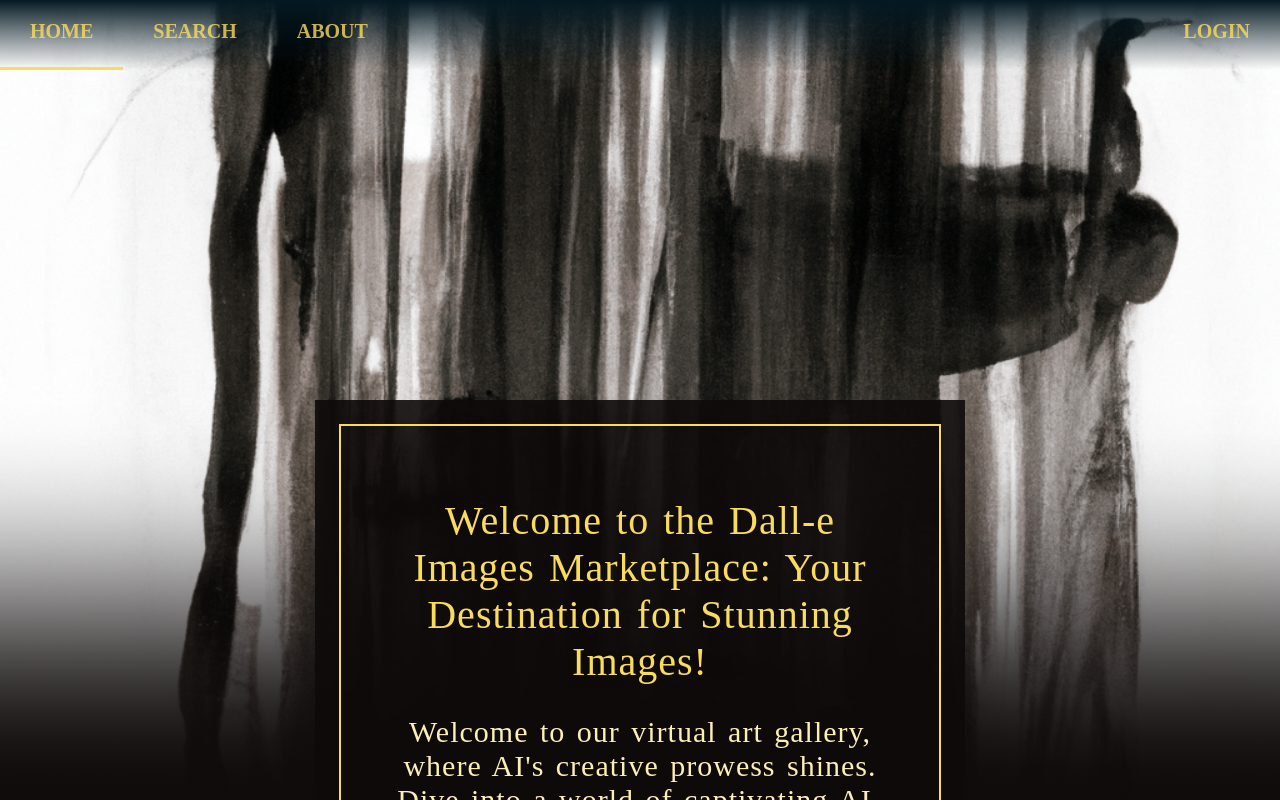
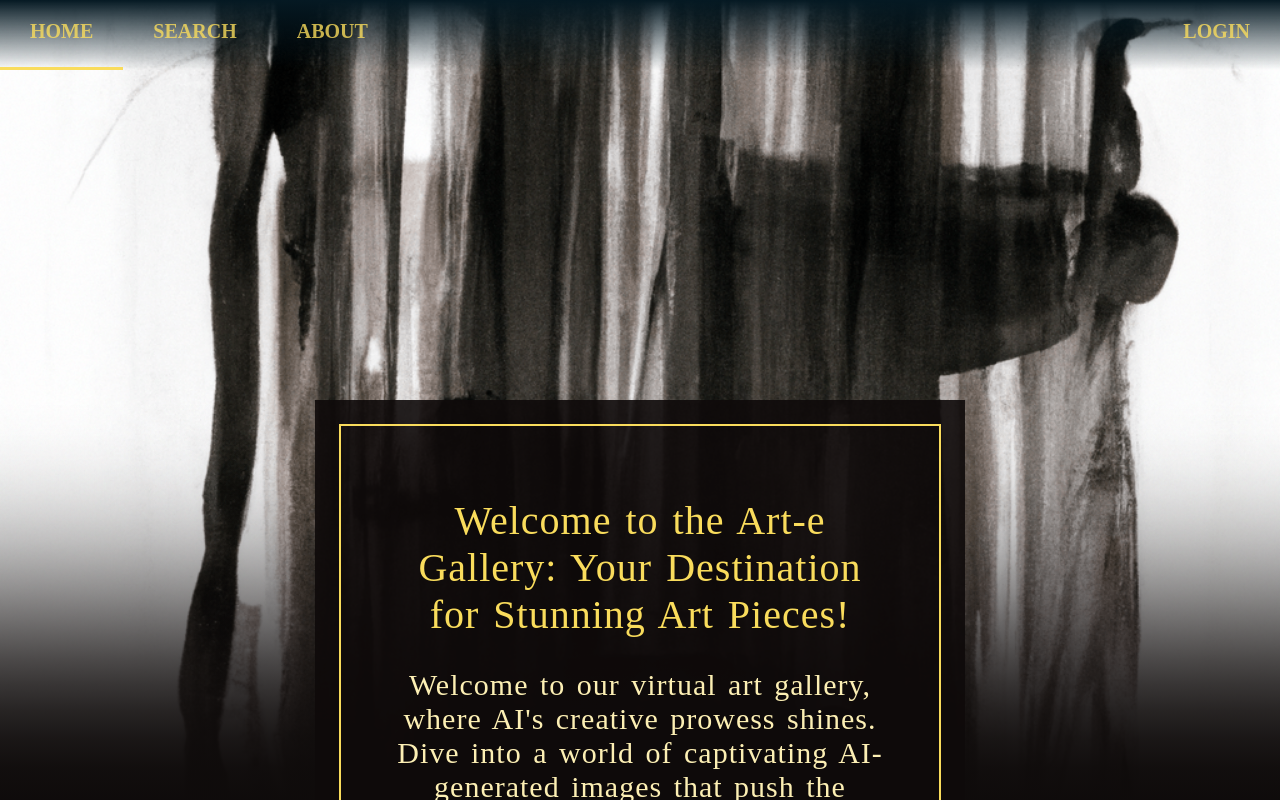
Before and after one commit to mironovisa/VirtualEstateCardsMarketplace, a React (Create React App) app in the folder frontend/: page / in a window 1280 px wide. Shown: the top 800 px of the page. Built offline with nearby package versions, Linux system fonts and the light colour scheme; a web font is replaced by a local one.

Commit message:
logo + name done

```diff
--- a/frontend/public/index.html
+++ b/frontend/public/index.html
@@ -2,21 +2,21 @@
 <html lang="en">
   <head>
     <meta charset="utf-8" />
-    <link rel="icon" href="%PUBLIC_URL%/favicon.ico" />
+    <link rel="icon" href="./logo.png" />
     <meta name="viewport" content="width=device-width, initial-scale=1" />
     <meta name="theme-color" content="#000000" />
     <meta
       name="description"
       content="Web site created using create-react-app"
     />
-    <link rel="apple-touch-icon" href="%PUBLIC_URL%/logo192.png" />
+    <link rel="apple-touch-icon" href="./logo.png" />
     <link rel="stylesheet" href="https://cdnjs.cloudflare.com/ajax/libs/font-awesome/5.15.3/css/all.min.css" />
     <link rel="manifest" href="%PUBLIC_URL%/manifest.json" />
     <link rel="preconnect" href="https://fonts.googleapis.com">
     <link rel="preconnect" href="https://fonts.gstatic.com" crossorigin>
     <link href="https://fonts.googleapis.com/css2?family=Castoro+Titling&family=Comfortaa&family=Forum&display=swap" rel="stylesheet">
 
-    <title>NFT SITE</title>
+    <title>Art-e Gallery</title>
   </head>
   <body>
     <noscript>You need to enable JavaScript to run this app.</noscript>
--- a/frontend/src/CompStyles/FormStyle.css
+++ b/frontend/src/CompStyles/FormStyle.css
@@ -103,6 +103,7 @@
 
 
 
+
 @media (max-width: 1050px) and (min-width: 700px) {
     .modal-container{
         max-width:450px;
--- a/frontend/src/Views/LandingView/Intro.jsx
+++ b/frontend/src/Views/LandingView/Intro.jsx
@@ -5,7 +5,7 @@
   return (
     <div className="intro-container">
         <span className='intro-title'>
-        Welcome to the Dall-e Images Marketplace: Your Destination for Stunning Images!
+        Welcome to the Art-e Gallery: Your Destination for Stunning Art Pieces!
         </span>
         <span className='intro-text'>
         Welcome to our virtual art gallery, where AI's creative prowess shines. Dive into a world of captivating AI-generated images that push the boundaries of digital artistry. Immerse yourself in this fusion of technology and imagination, as AI's brushstrokes craft a unique tapestry of visual wonder. Join us on this journey through the limitless possibilities of artificial intelligence in art. Enjoy the view!
```
Also changed, not shown: frontend/public/logo.png (added).
